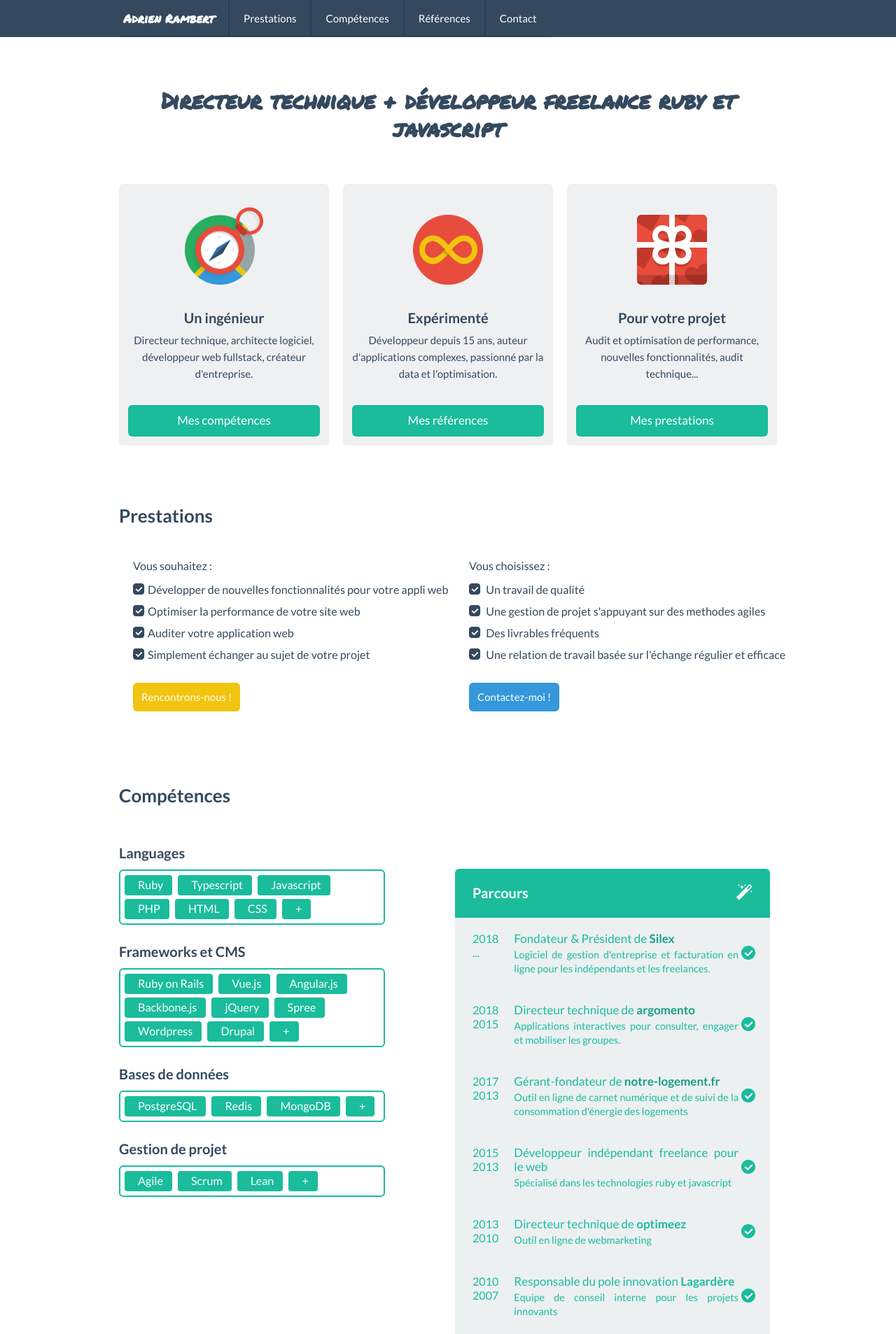
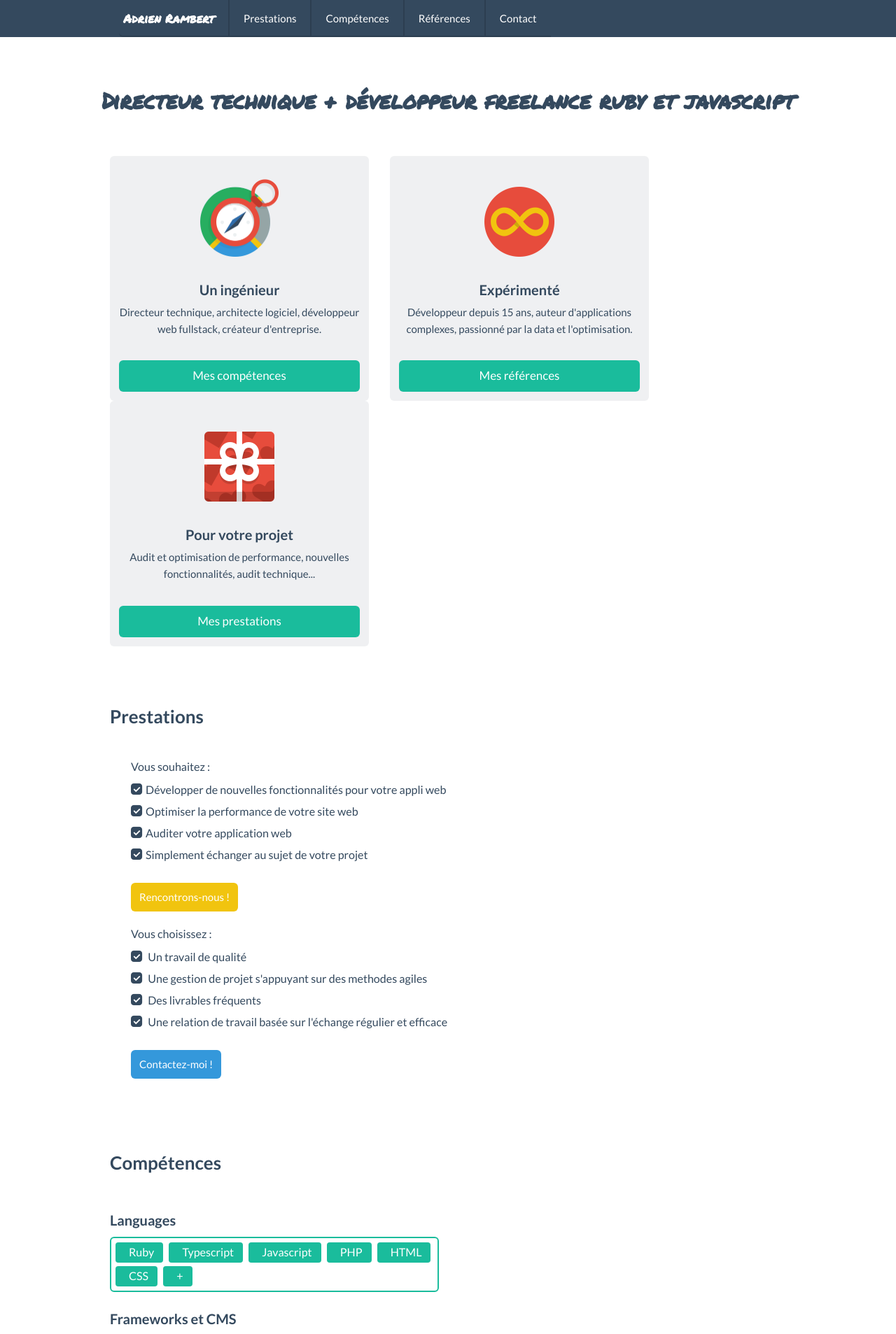
Before and after one commit to arambert/arambert.github.io, a Jekyll site: the page built from index.html, in a window 1280 px wide. Shown: the top 1907 px of the page at 70% size. Built offline with Jekyll 4.4.1, drawn with Linux system fonts in a browser that asks for light colours.

Commit message:
Update default.html

```diff
--- a/_layouts/default.html
+++ b/_layouts/default.html
@@ -15,6 +15,7 @@
         <link rel="stylesheet" href="/css/main.css">
         <!-- Loading Bootstrap -->
         <link href="/bootstrap/css/bootstrap.css" rel="stylesheet">
+        <link href="/bootstrap/css/bootstrap-responsive.css" rel="stylesheet">
         <script src="https://code.jquery.com/jquery.js"></script>
         <script src="/bootstrap/js/bootstrap.min.js"></script>
         <!-- Loading Font Awesome -->
```
